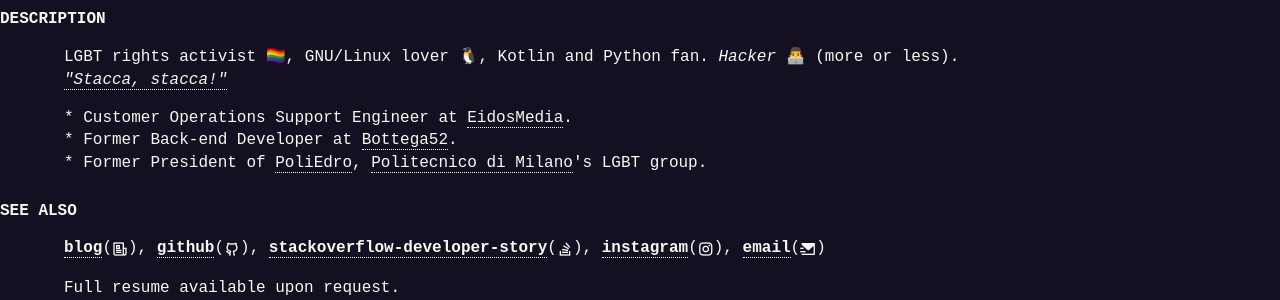
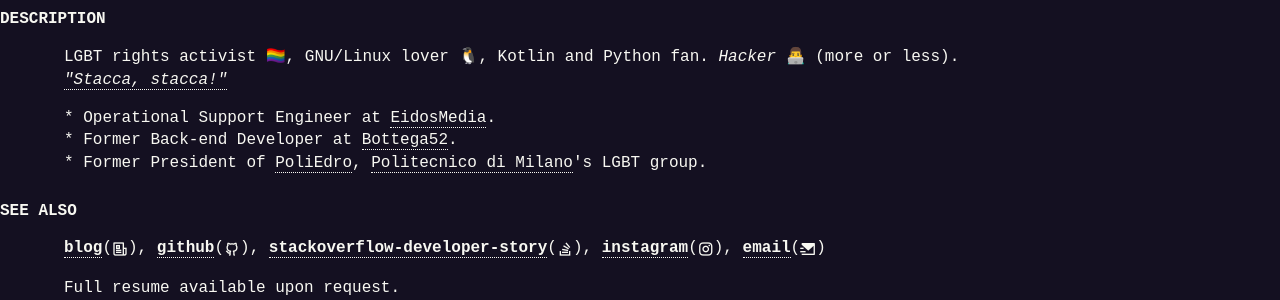
Before and after one commit to Davideddu/Davideddu.github.io, a Jekyll site: the page built from index.html, in a window 1280 px wide. Shown: the part 321-621 px from the top of the page. Built offline with Jekyll 4.4.1, drawn with Linux system fonts in a browser that asks for light colours; some web fonts are replaced; comment, search, counter and statistics services are not loaded.

Commit message:
Update job title

```diff
--- a/index.html
+++ b/index.html
@@ -27,7 +27,7 @@
             stacca!"</a></em>
     </p>
     <ul>
-        <li>Customer Operations Support Engineer at <a href="https://www.eidosmedia.com/" rel="noopener"
+        <li>Operational Support Engineer at <a href="https://www.eidosmedia.com/" rel="noopener"
                                                        target="_blank">EidosMedia</a>.
         </li>
         <li>Former Back-end Developer at <a href="https://www.bottega52.it/" rel="noopener"
```
